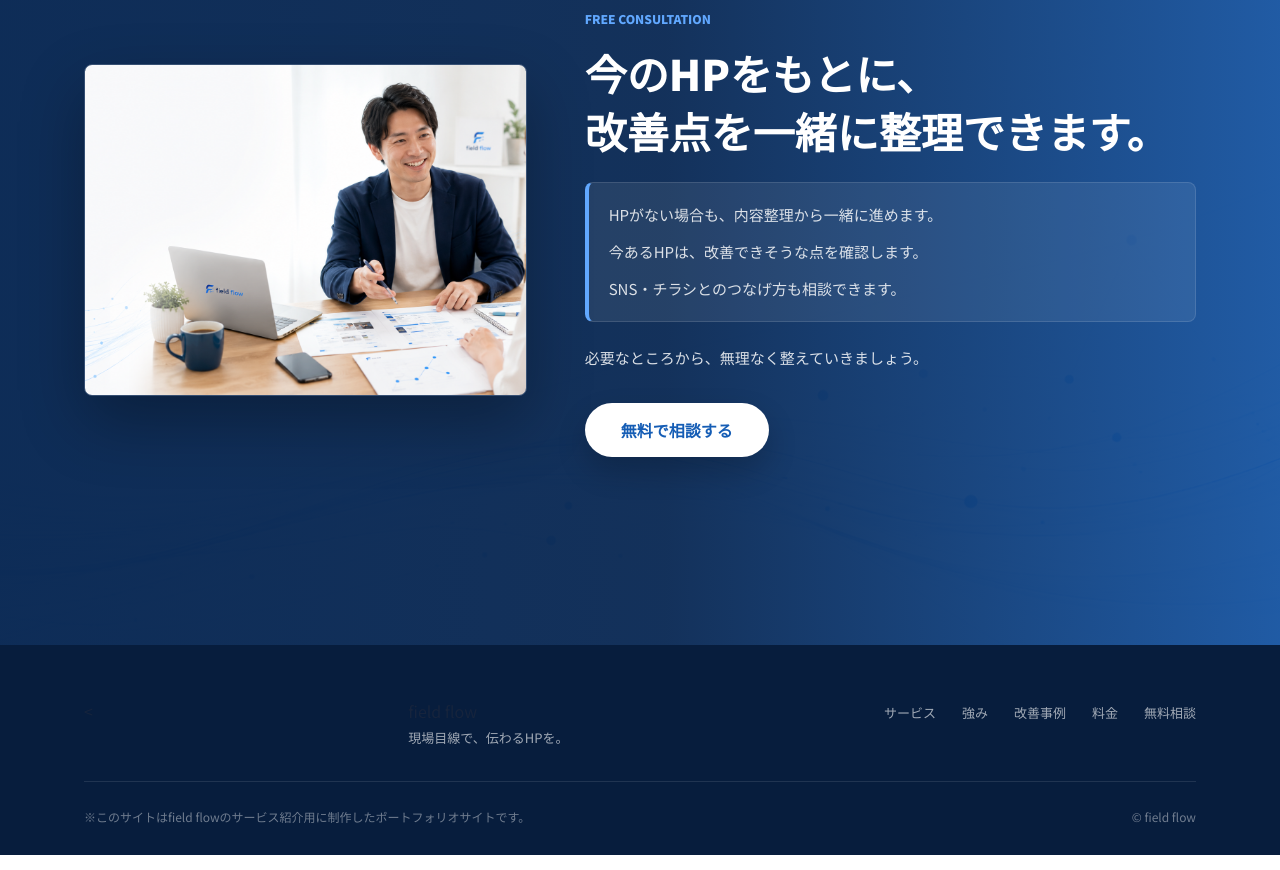
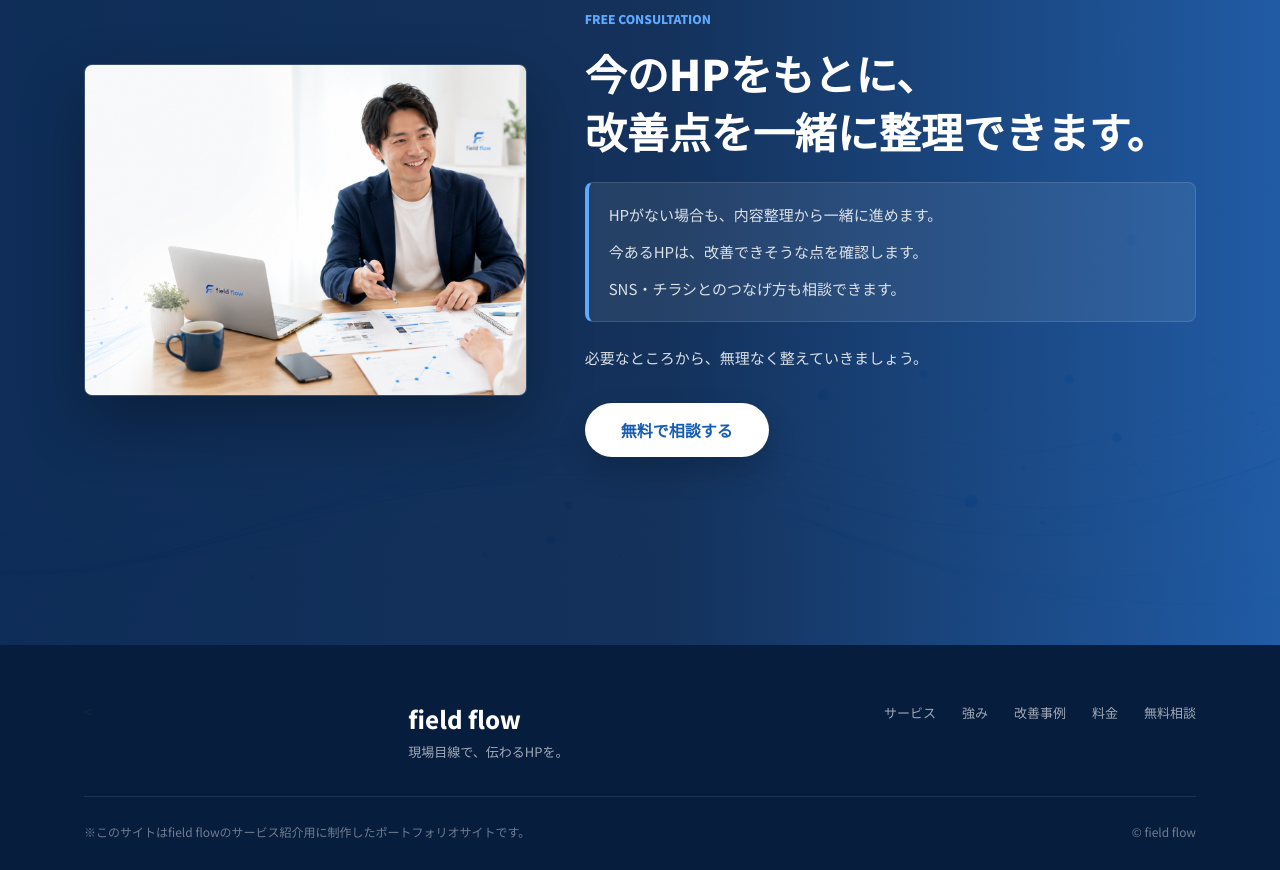
Before and after one commit to oshigoto54310-cmyk/fieldflow-site, a plain HTML site: page index.html in a window 1280 px wide. Shown: the part 7804-8674 px from the top of the page. Drawn offline with Linux system fonts and the light colour scheme.

Commit message:
Update style.css

```diff
--- a/css/style.css
+++ b/css/style.css
@@ -1822,4 +1822,8 @@ section {
     font-size: 25px;
     line-height: 1.48;
   }
-}
+}.footer__text-logo {
+  color: #ffffff;
+  font-size: 24px;
+  font-weight: 800;
+}
```
